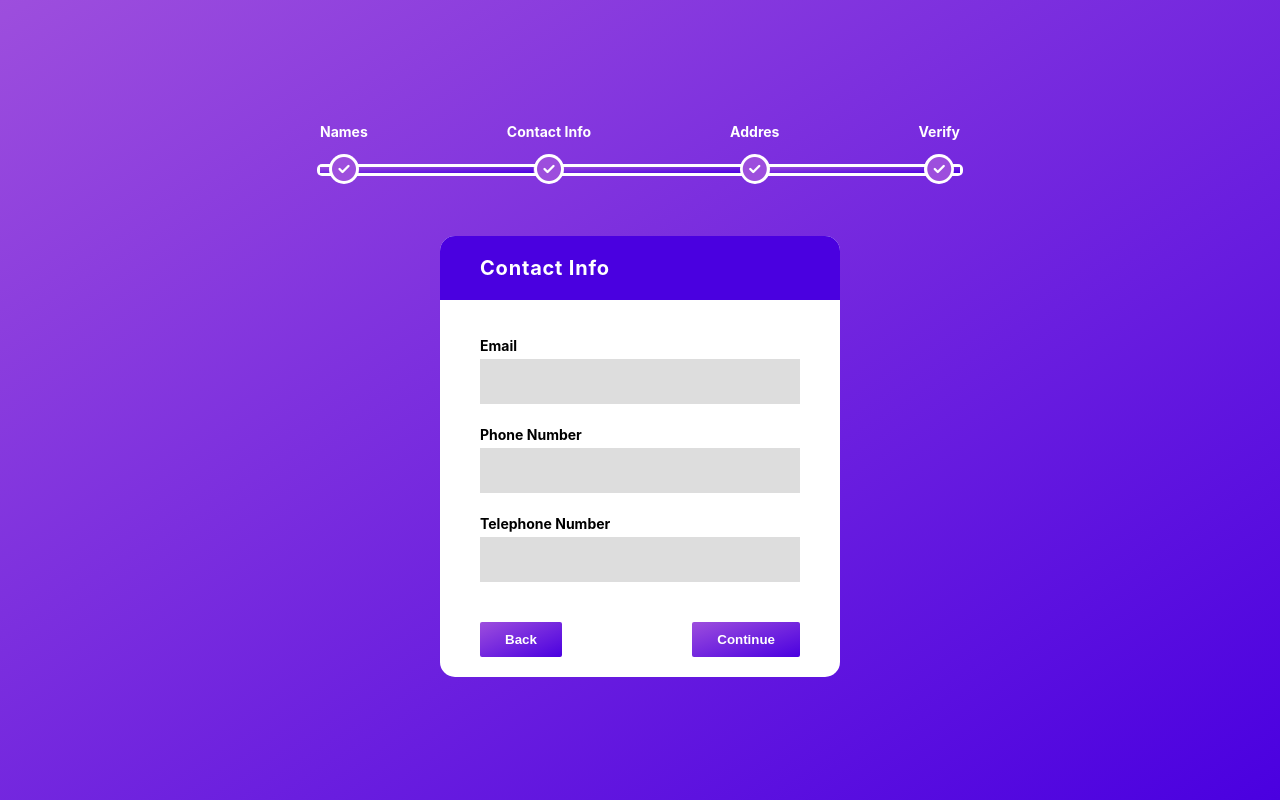
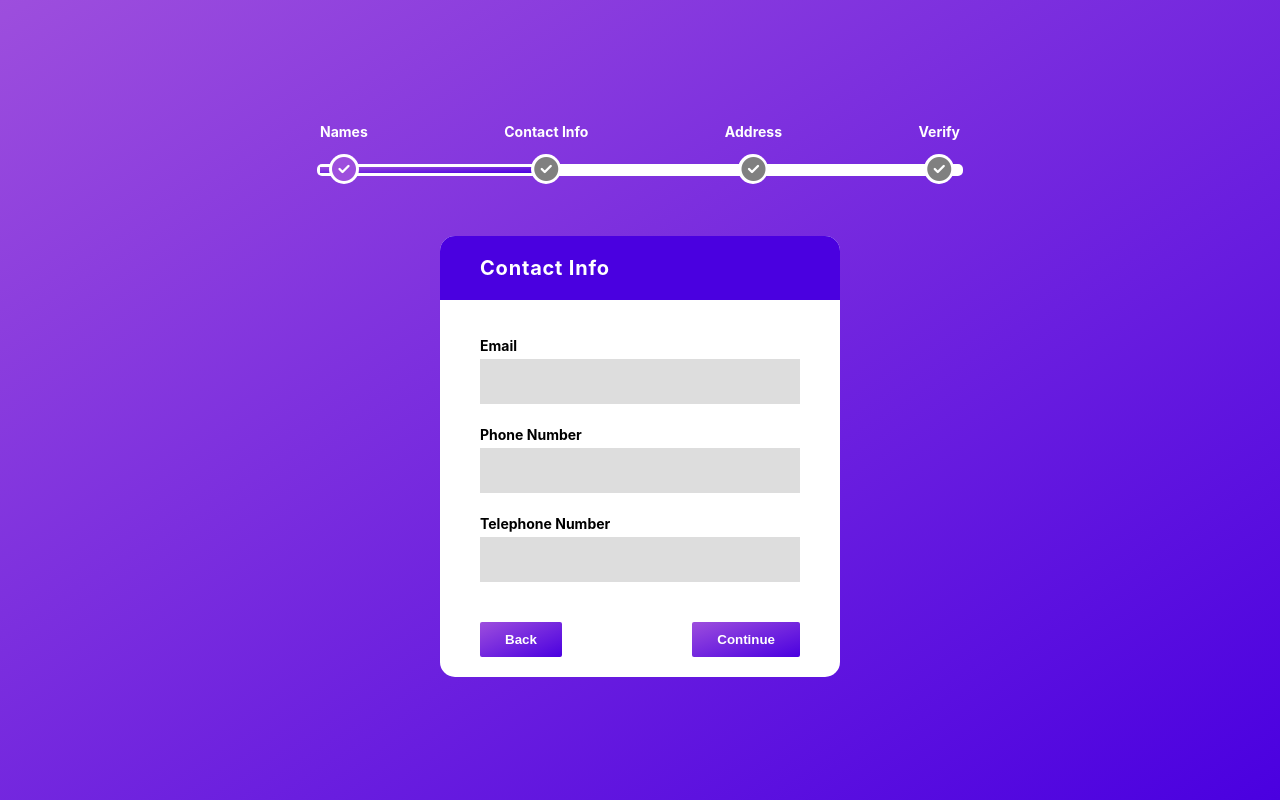
Before and after one commit to mathia-gowb/react-step-form, a React (Create React App) app: page / in a window 1280 px wide. Both pictures are taken after a click on the button "Continue". Built offline with nearby package versions, Linux system fonts and the light colour scheme.

Commit message:
done with the step form

```diff
--- a/src/App.css
+++ b/src/App.css
@@ -24,7 +24,15 @@ h2{
   margin-bottom:14px;
 }
 .icon-container {
-  color:var(--purpleLight)
+  color:gray
+}
+.completed .icon-container{
+  color:var(--purpleLight);
+  transition:0.8s;
+  -webkit-transition:0.8s;
+  -moz-transition:0.8s;
+  -ms-transition:0.8s;
+  -o-transition:0.8s;
 }
 #check-point,#path{
   display: flex;
@@ -72,11 +80,19 @@ h2{
   align-items: center;
   z-index: 1
 }
+
 .path-indicator{
-  background: var(--gradient);
-  height:6px;
   flex:1;
   z-index:1
+}
+.completed-path{
+  height:6px;
+  background: var(--gradient);
+  transition:0.3s;
+  -webkit-transition:0.3s;
+  -moz-transition:0.3s;
+  -ms-transition:0.3s;
+  -o-transition:0.3s;
 }
 h2 {
   color:white;
@@ -175,3 +191,21 @@ ul{
 .info-title{
   font-weight:bold
 }
+.steps-complete{
+  display:none;
+  padding:40px 0;
+  width:50%;
+  margin: auto;
+  text-align: center;
+}
+.steps-complete i{
+  margin-top:20px;
+  font-size:26px;
+  color:green
+}
+.form-complete-wrapper .steps-complete {
+  display:block
+}
+.form-complete-wrapper #active-form,.form-complete-wrapper .final-info,.form-complete{
+  display:none
+}
--- a/src/App.js
+++ b/src/App.js
@@ -18,7 +18,8 @@ function App() {
       {stepName:'Name',stepIdentifier:'name'},
       {stepName:'Contact Info',stepIdentifier:'contact-info'},
       {stepName:'address',stepIdentifier:'address'},
-      {stepName:"Verify info",stepIdentifier:'verification'}
+      {stepName:"Verify info",stepIdentifier:'verification'},
+      {stepName:'Thank You!',stepIdentifier:"thank-you"}
     ];
 
   function handleNext(){
@@ -38,7 +39,7 @@ function App() {
 
   return (
     <div className="App" >
-      <Header/>
+      <Header stepNumber={formStep}/>
       <InputFormContainer
         formInfo={formValues}
         formStepId={stepInfo[formStep].stepIdentifier}
--- a/src/components/action-buttons.js
+++ b/src/components/action-buttons.js
@@ -1,9 +1,9 @@
 export function ActionButtons(props){
-    const fowardButtonType=props.stepNumber>=3?<button className="foward-button" >Submit Info</button>:<button className="foward-button" onClick={props.handleNext}>Continue</button>
-    return (
-        <div className="form-buttons " id={`step-${props.stepNumber}`}>
-            <button className="back-button" onClick={props.handleBack}>Back</button>
-            {fowardButtonType}
-        </div>
-    )
+    const fowardButtonType=props.stepNumber>=3?<button className="foward-button" onClick={props.handleNext} >Submit Info</button>:<button className="foward-button" onClick={props.handleNext}>Continue</button>
+        return (
+            <div className={`form-buttons ${props.stepNumber>=4?"form-complete":""}`} id={`step-${props.stepNumber}` }>
+                <button className="back-button" onClick={props.handleBack}>Back</button>
+                {fowardButtonType}
+            </div>
+        )
 }
--- a/src/components/header.js
+++ b/src/components/header.js
@@ -2,25 +2,25 @@ export function Header(props){
     return(
         <header>
         <div id="check-point">
-          <div className="check-point-item">
+          <div className={`check-point-item ${props.stepNumber>0?'completed':''}`}>
             <h2>Names</h2>
             <div className="icon-container">
               <i className="fa-solid fa-circle-check"></i>
             </div>
           </div>
-          <div className="check-point-item">
+          <div className={`check-point-item ${props.stepNumber>1?'completed':''}`}>
             <h2>Contact Info</h2>
             <div className="icon-container">
               <i className="fa-solid fa-circle-check" ></i>
             </div>
           </div>
-          <div className="check-point-item">
-            <h2>Addres</h2>
+          <div className={`check-point-item ${props.stepNumber>2?'completed':''}`}>
+            <h2>Address</h2>
             <div className="icon-container">
               <i className="fa-solid fa-circle-check"></i>
             </div>
           </div>
-          <div className="check-point-item">
+          <div className={`check-point-item ${props.stepNumber>3?'completed':''}`}>
             <h2>Verify</h2>
             <div className="icon-container">
               <i className="fa-solid fa-circle-check"></i>
@@ -28,9 +28,9 @@ export function Header(props){
           </div>
         </div>
         <div id="path">
-          <div className="path-indicator"></div>
-          <div className="path-indicator"></div>
-          <div className="path-indicator"></div>
+          <div className={`path-indicator ${props.stepNumber>0?'completed-path':''}`}></div>
+          <div className={`path-indicator ${props.stepNumber>1?'completed-path':''}`}></div>
+          <div className={`path-indicator ${props.stepNumber>2?'completed-path':''}`}></div>
         </div>
       </header>
     )
--- a/src/components/input-form-container.js
+++ b/src/components/input-form-container.js
@@ -7,16 +7,21 @@ import { Form } from "./forms";
 export function InputFormContainer(props){
 
     return (
-      <div className="form-wrapper">
+      <div className={`form-wrapper ${props.formStepId==='thank-you'?"form-complete-wrapper":""}`}>
         <div className="form-header">
         {props.stepName}
         </div>
+
         {
           props.stepNumber<3?
           <Form handleInput={props.handleInput} formInfo={props.formInfo} formStepId={props.formStepId}></Form>:
           <FinalInfo formInfo={props.formInfo}/>
         }
-        <ActionButtons handleBack={props.handleBack} handleNext={props.handleNext} stepNumber={props.stepNumber}/>
+        <div class="steps-complete">
+          <h3>Thank you for completing this form</h3>
+          <i class="fa-solid fa-circle-check"></i>
+        </div>
+        {<ActionButtons handleBack={props.handleBack} handleNext={props.handleNext} stepNumber={props.stepNumber}/>}
 
       </div>
     )
```
